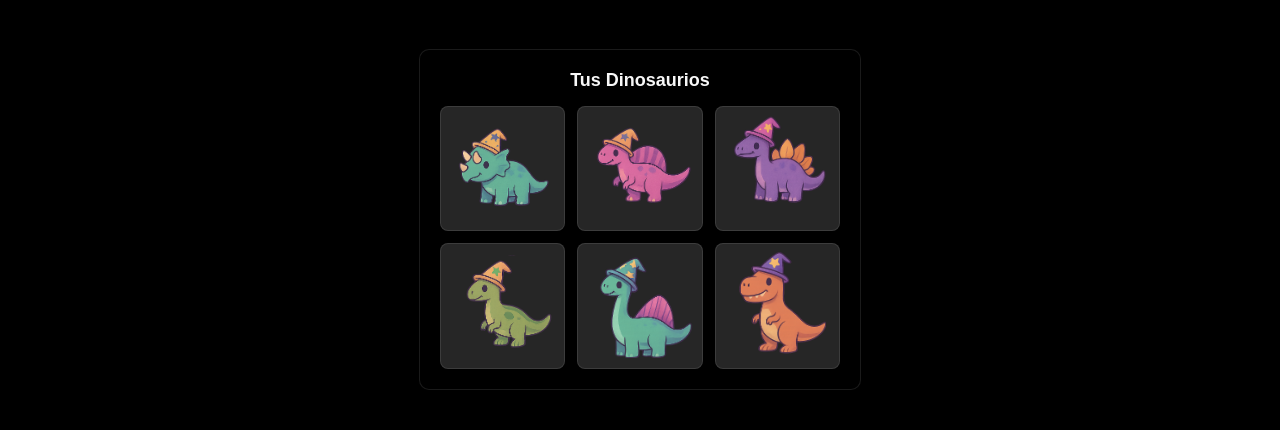
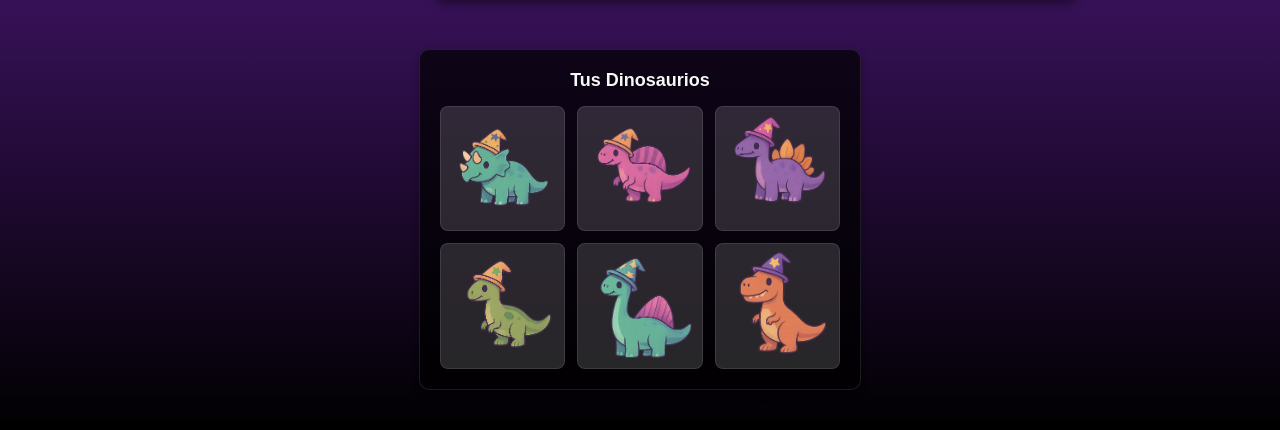
Before and after one commit to DMW-Indie-Games-Developers/Draftosaurus, a PHP site: page /tablero.html in a window 1280 px wide. Shown: the part 675-1105 px from the top of the page. Run offline with PHP 8.4, Linux system fonts and the light colour scheme.

Commit message:
Cambio color de fondo

```diff
--- a/css/tablero.css
+++ b/css/tablero.css
@@ -1,7 +1,7 @@
 body {
+  background: linear-gradient(to bottom, #8e2de2, #000000);
   margin: 0;
   padding: 0;
-  background-color: #000;
   overflow-x: hidden;
   font-family: Arial, sans-serif;
 }
```
